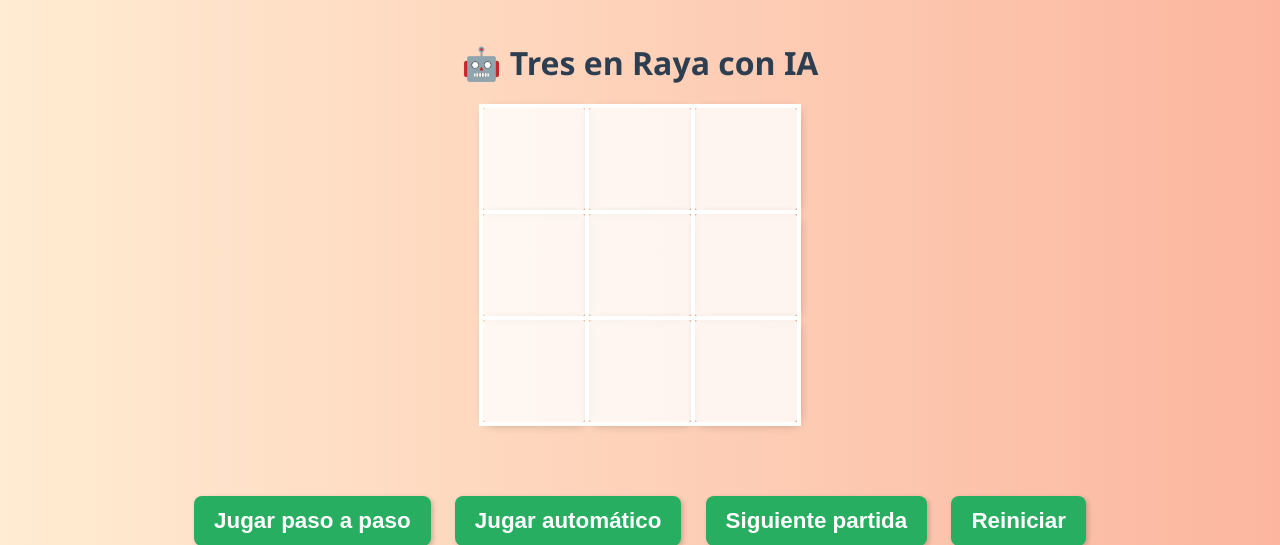
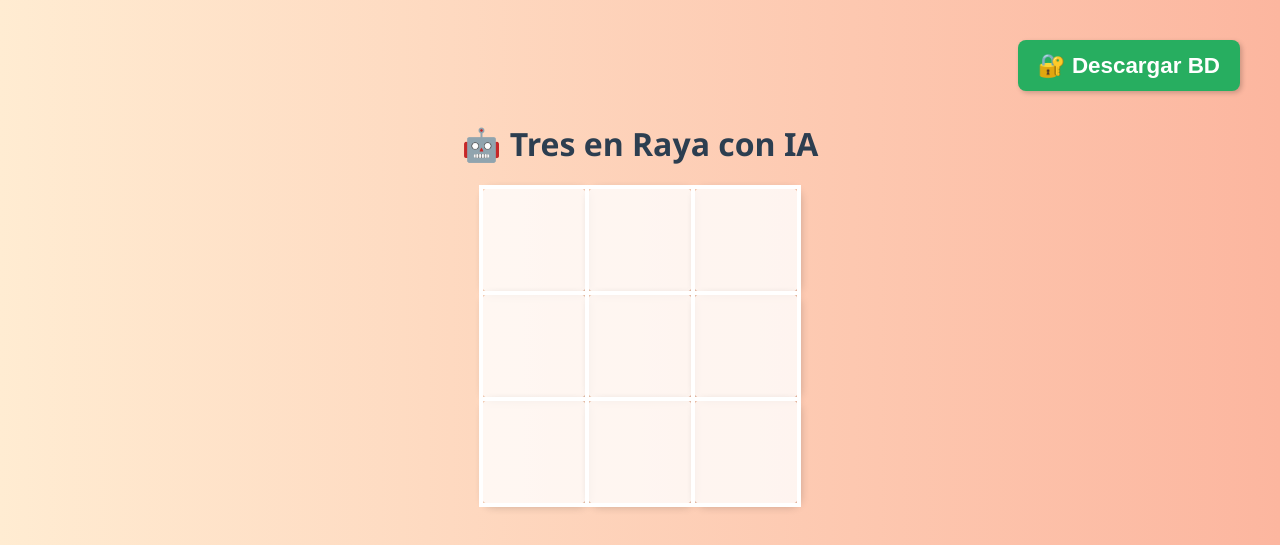
Before and after one commit to ramejiac3/tiquitaca, a Flask app: page / in a window 1280 px wide. Shown: the top 545 px of the page. Run offline with Flask 3, Linux system fonts and the light colour scheme.

Commit message:
Update index.html

```diff
--- a/templates/index.html
+++ b/templates/index.html
@@ -7,7 +7,11 @@
   <link rel="icon" href="/favicon.ico" type="image/x-icon" /> <!-- Enlaza el ícono que se muestra en la pestaña del navegador -->
   <link rel="stylesheet" href="{{ url_for('static', filename='css/index.css') }}" /> <!-- Carga la hoja de estilos CSS desde la carpeta estática del proyecto Flask -->
 </head>
-
+  <div style="text-align: right; margin: 10px;">
+    <a href="/login">
+        <button>🔐 Descargar BD</button>
+    </a>
+</div>
 <body> <!-- Inicia el cuerpo del documento HTML, donde se representa el contenido visible para el usuario -->
   <h1>🤖 Tres en Raya con IA</h1> <!-- Encabezado principal de la página con un emoji representando IA -->
 
```
